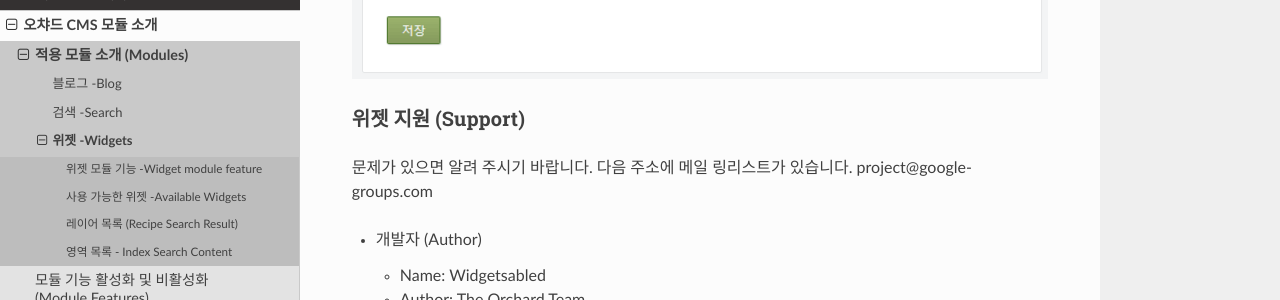
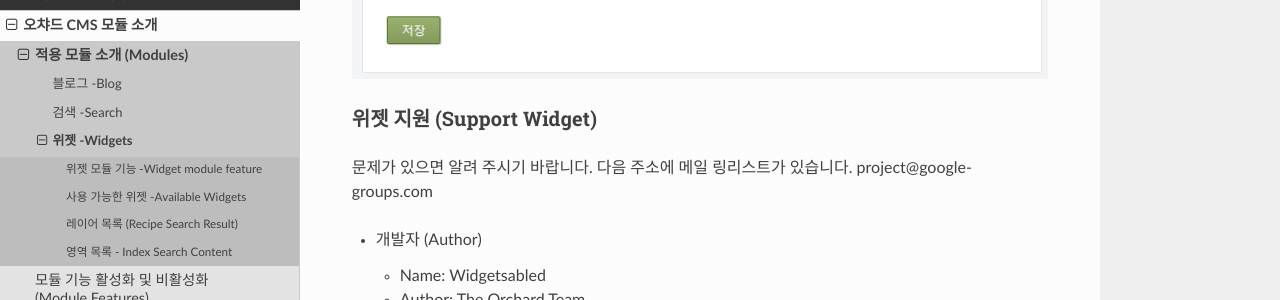
Before and after one commit to atozkr/Any4uDoc, a Sphinx documentation site: the page built from docs/modules/orchard-widgets.md, in a window 1280 px wide and 900 px high, scrolled down 7841 px. Shown: the part 155-455 px from the top of the window. Built offline with Sphinx 7.4.7 and the Read the Docs theme 2.0.0, drawn with Linux system fonts in a browser that asks for light colours; formulas are drawn with MathJax 3.

Commit message:
Update orchard-widgets.md

```diff
--- a/docs/modules/orchard-widgets.md
+++ b/docs/modules/orchard-widgets.md
@@ -1,4 +1,4 @@
-# 위젯 -Widgets
+## 위젯 -Widgets
 
 Orchard에서 위젯은 사이드 바 또는 머릿글,바닥 글 영역에서 매핑 될 수있는 UI(사용자 인터페이스) 및 코드(콘텐츠 파트)의 일부입니다.
  위젯의 예로 탐색 메뉴, 이미지 갤러리, 검섹 양식, 비디오 및 태그 클라우드(Tag Cloud)가 있습니다.
@@ -9,7 +9,7 @@
 - Orchard.Scripting : 간단한 사용자 정의 스크립팅 언어를 사용하여 스크립트를 실행도록 지원.
 - Orchard.Themes : 웹 사이트의 모양(Shape)과 느낌(feel)을 사용자 정의 할 수 있습니다.
 
-## 위젯 모듈 기능 -Widget module feature
+### 위젯 모듈 기능 -Widget module feature
 
 * Orchard.Widgets.PageLayerHinting: 직접 링크가있는 새 페이지를 만든 후 URL을 사용하여 특정 페이지의 위젯 레이어를 만드는 알림(설명)을 추가합니다.
 > 이름: Page Layer Hinting
@@ -31,7 +31,7 @@
 ![Enabling Module](../Media/images/modules/orchard.Widgets/01-widget.png)
 
 
-## 사용 가능한 위젯  -Available Widgets
+### 사용 가능한 위젯  -Available Widgets
 
 Orchard는 대시 보드의 모듈(Modules) 화면에서 기능(Features) 탭의 모듈(기능)를 활성화하여 위젯을 사용할 수 있게 될 때마다 현재 테마의 영역에 추가 할 수 있는 사용 가능한 위젯(Widget) 목록에 추가 시킵니다. 사용 가능한 위젯 목록을 보려면 대시보드 메뉴에서  **위젯/레이어 관리(Widgets)** 를 클릭하고  위젯(Widget)화면에 나열된 영역 중 하나 에서 추가 버튼을 클릭합니다 .
 
@@ -57,13 +57,13 @@
 
 검색(Search) 모듈은 색인(index) 생성에 의존하므로 검색모듈을 사용하면 자동으로 색인 생성도 가능합니다. 검색 및 인덱싱이 작동하려면 Lucene도 활성화 돼야 하며 자동으로 활성화 됩니다.
 
-## 레이어 목록 (Recipe Search Result)
+### 레이어 목록 (Recipe Search Result)
 
 ![Choose a Widget ](../Media/images/modules/orchard.Widgets/02-chooseAwidget.png)
 > Search(검색) , Indexinf(색인), Lucene(루신) 모듈이 활성화 되어 콘텐츠 형식(Content Type)에서  Search 색인을 편집(설정)할 수 있습니다.
 
 
-## 영역 목록 - Index Search Content
+### 영역 목록 - Index Search Content
 
 *![Search Indexing](../Media/images/modules/Orchard.Search/02-setting-indexing-search.png)*
 
@@ -94,7 +94,7 @@
 
 
 
-### 위젯 지원 (Support)
+#### 위젯 지원 (Support Widget)
 
 문제가 있으면 알려 주시기 바랍니다.
 다음 주소에 메일 링리스트가 있습니다. project@google-groups.com
```
